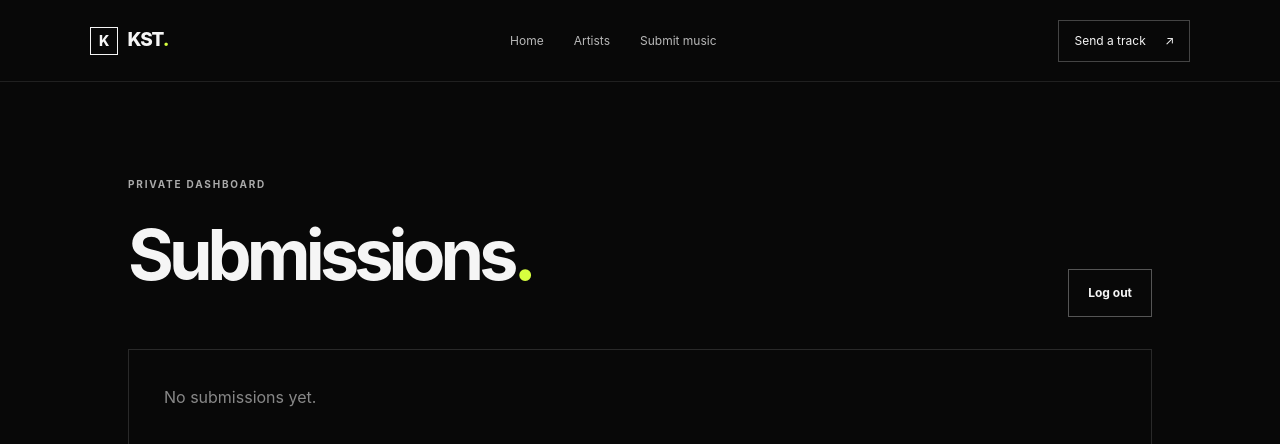
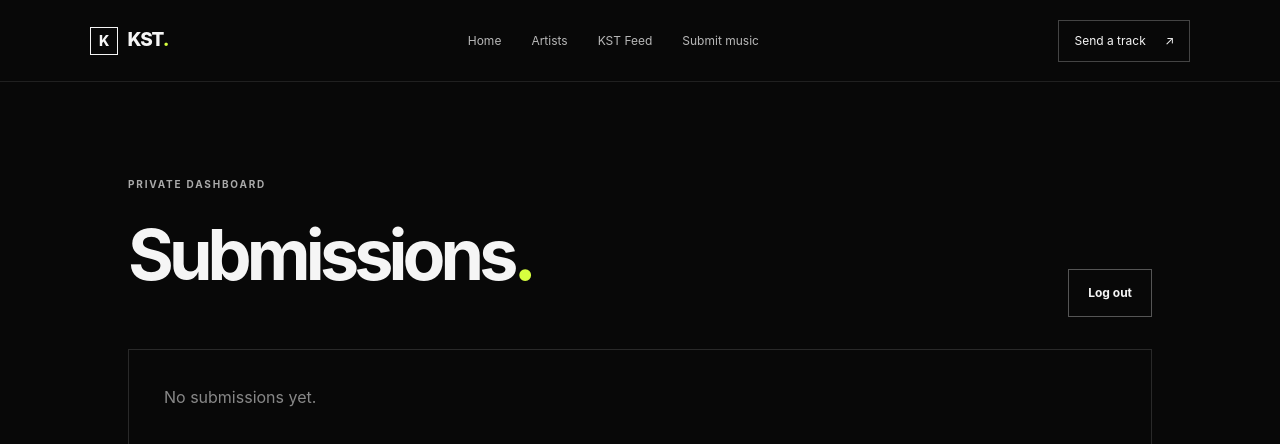
Before and after one commit to choeyeonho859-sudo/kst, a Flask app: page /admin in a window 1280 px wide. Shown: the top 444 px of the page. Run offline with Flask 3, Linux system fonts and the light colour scheme; the visitor is signed in with stand-in values (Sample User, id 1); data that the repository does not hold is empty.

Commit message:
Add the public feed navigation item and keep the base template consistent with the new music feed route.

```diff
--- a/templates/base.html
+++ b/templates/base.html
@@ -14,6 +14,7 @@
     <nav>
       <a href="{{ url_for('home') }}">Home</a>
       <a href="{{ url_for('artists_page') }}">Artists</a>
+      <a href="{{ url_for('feed') }}">KST Feed</a>
       <a href="{{ url_for('submit') }}">Submit music</a>
     </nav>
     <a class="nav-cta" href="{{ url_for('submit') }}">Send a track <span>↗</span></a>
```
